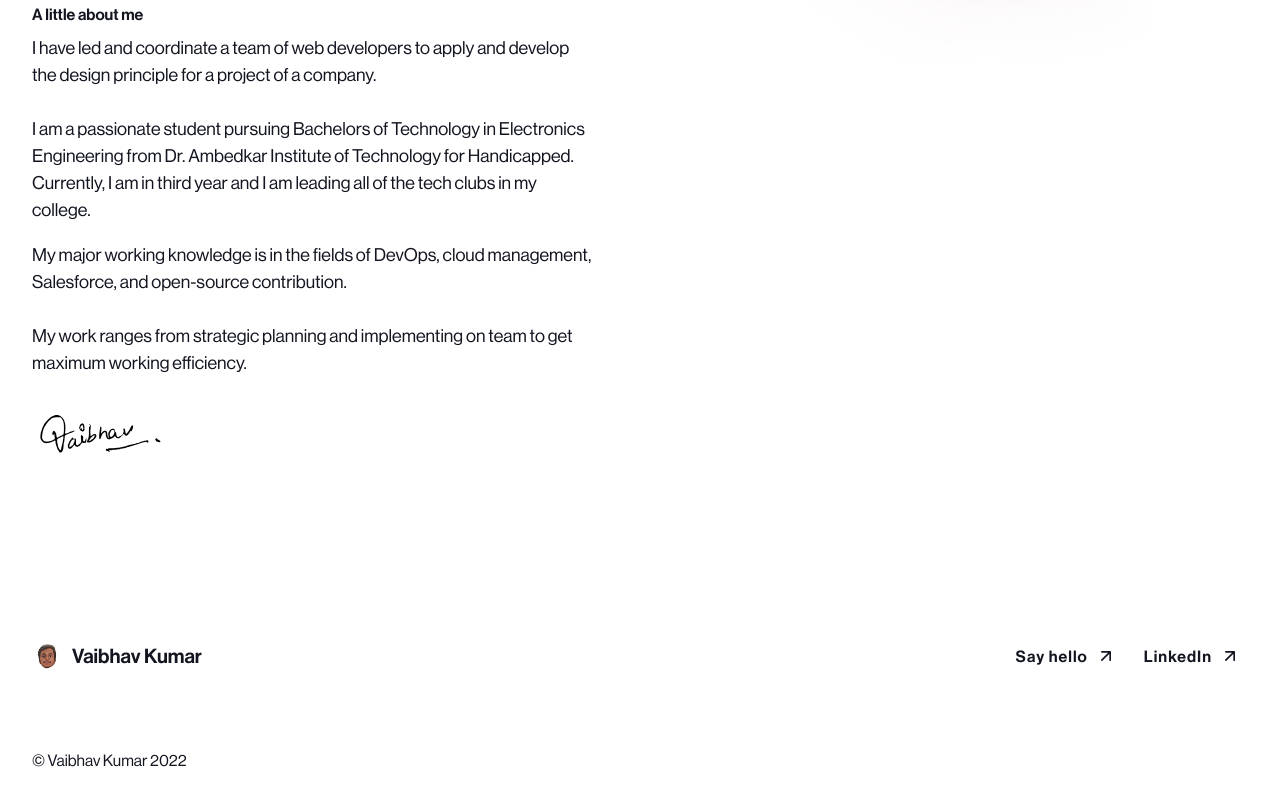
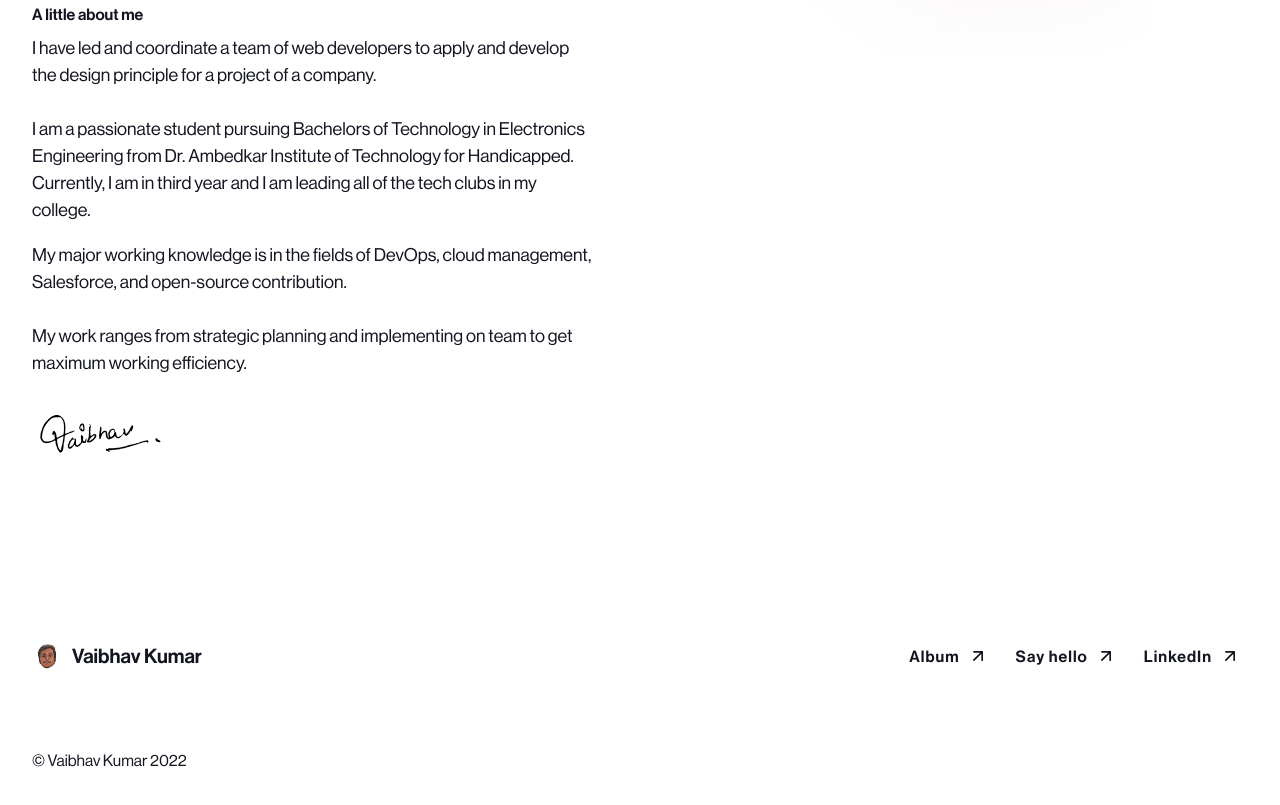
Before and after one commit to vkvbit/portfolio, a plain HTML site: page index.html in a window 1280 px wide. Shown: the part 869-1674 px from the top of the page. Drawn offline with nearby package versions, Linux system fonts and the light colour scheme; a script that the page names is missing.

Commit message:
Update index.html

```diff
--- a/index.html
+++ b/index.html
@@ -133,6 +133,9 @@ body {
             <div class="text-xl text-medium text-grey-900">Vaibhav Kumar</div>
           </a>
           <div class="row-btns">
+		  <a href="album.html" target="_blank" class="btn w-inline-block">
+              <div>Album</div><img src="images/arrow-up-right.svg" loading="lazy" alt="Arrow icon" class="btn-icon-r">
+            </a>
             <a href="mailto:vaibhav@vkvbit.me" class="btn w-inline-block">
               <div>Say hello</div><img src="images/arrow-up-right.svg" loading="lazy" alt="Arrow icon" class="btn-icon-r">
             </a>
```
